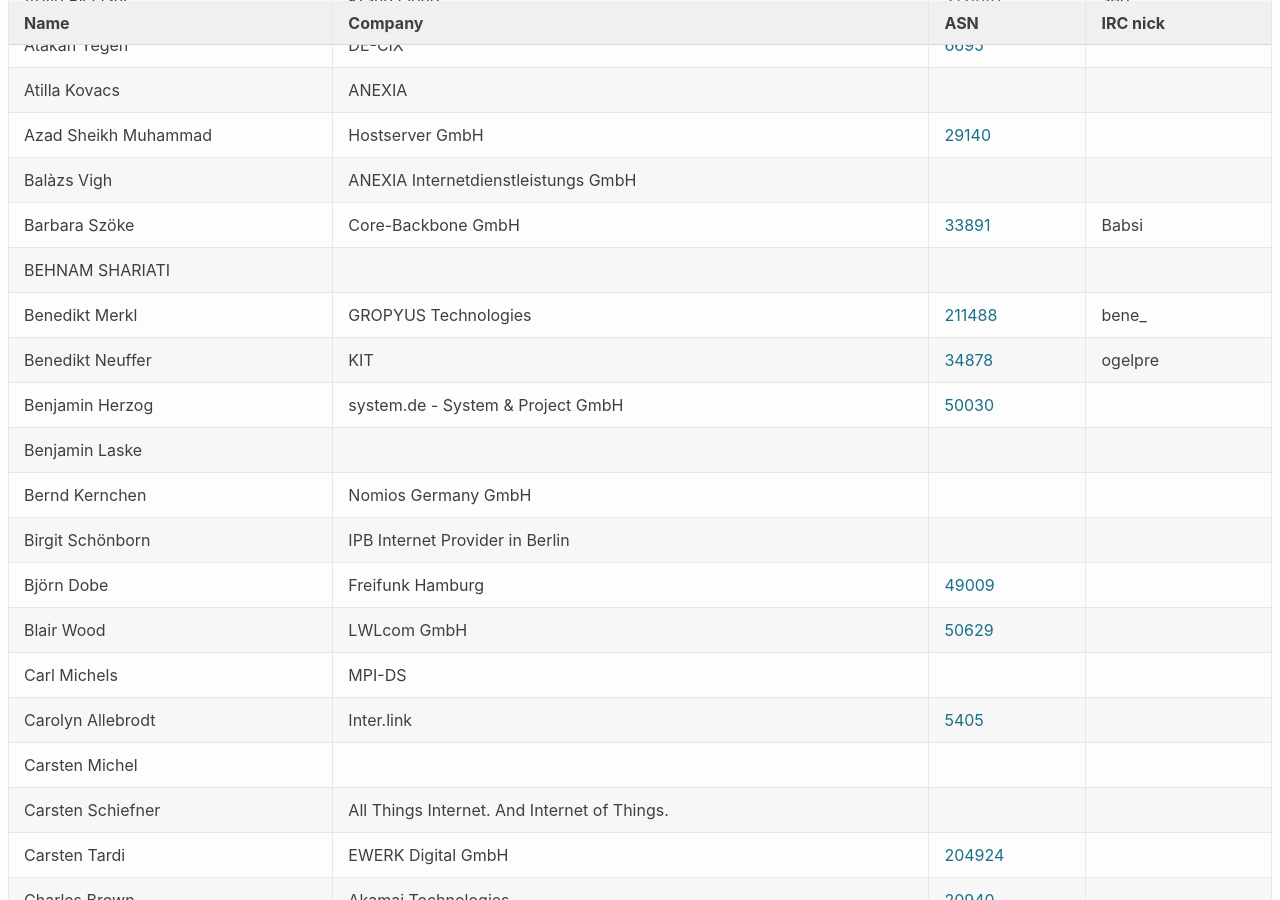
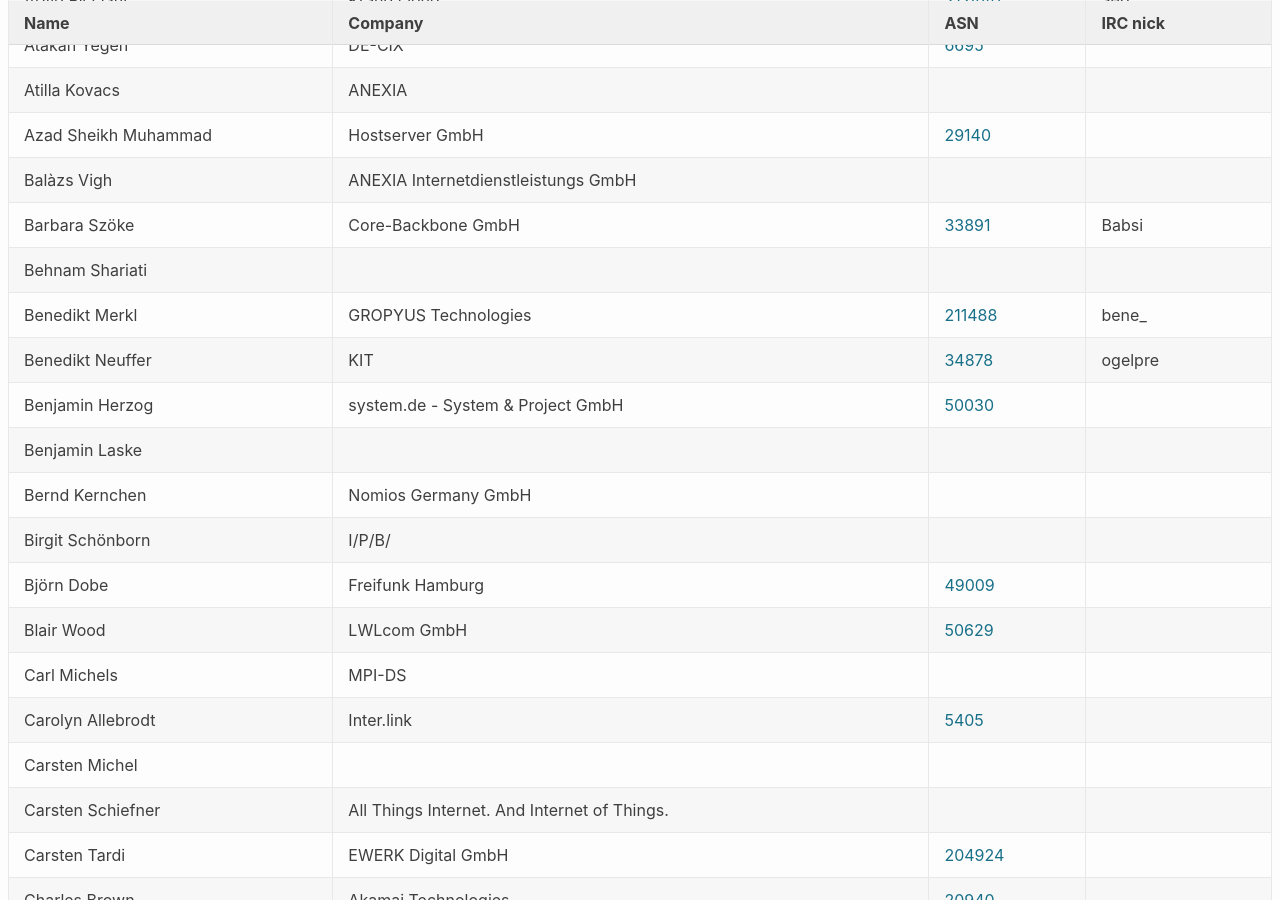
Before and after one commit to denog/pretix-attendeelist, a Jekyll site: the page built from denog15/index.md, in a window 1280 px wide and 900 px high, scrolled down 2044 px. Built offline with Jekyll 4.4.1, drawn with Linux system fonts in a browser that asks for light colours; some of the changed text lies outside the part shown.

Commit message:
Latest data: Wed Nov 15 11:48:24 UTC 2023

```diff
--- a/_data/attendees_denog15_onsite.json
+++ b/_data/attendees_denog15_onsite.json
@@ -146,7 +146,7 @@
   {
     "name": "Andreas Fleck",
     "company": "Equinix",
-    "irc": null,
+    "irc": "Andy",
     "asn": "15380"
   },
   {
@@ -282,7 +282,7 @@
     "asn": "33891"
   },
   {
-    "name": "BEHNAM SHARIATI",
+    "name": "Behnam Shariati",
     "company": null,
     "irc": null,
     "asn": null
@@ -319,7 +319,7 @@
   },
   {
     "name": "Birgit Schönborn",
-    "company": "IPB Internet Provider in Berlin",
+    "company": "I/P/B/",
     "irc": null,
     "asn": null
   },
@@ -1200,7 +1200,7 @@
     "asn": "54113"
   },
   {
-    "name": "keyvan ghadimi",
+    "name": "Keyvan Ghadimi",
     "company": "NFON AG",
     "irc": null,
     "asn": "8878"
```
